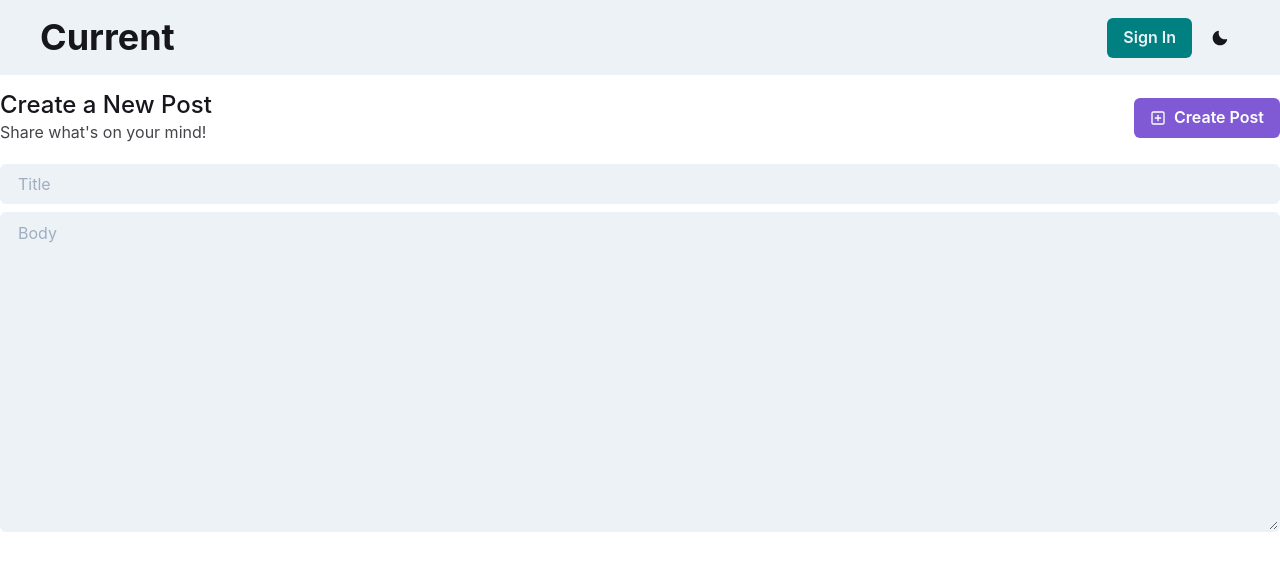
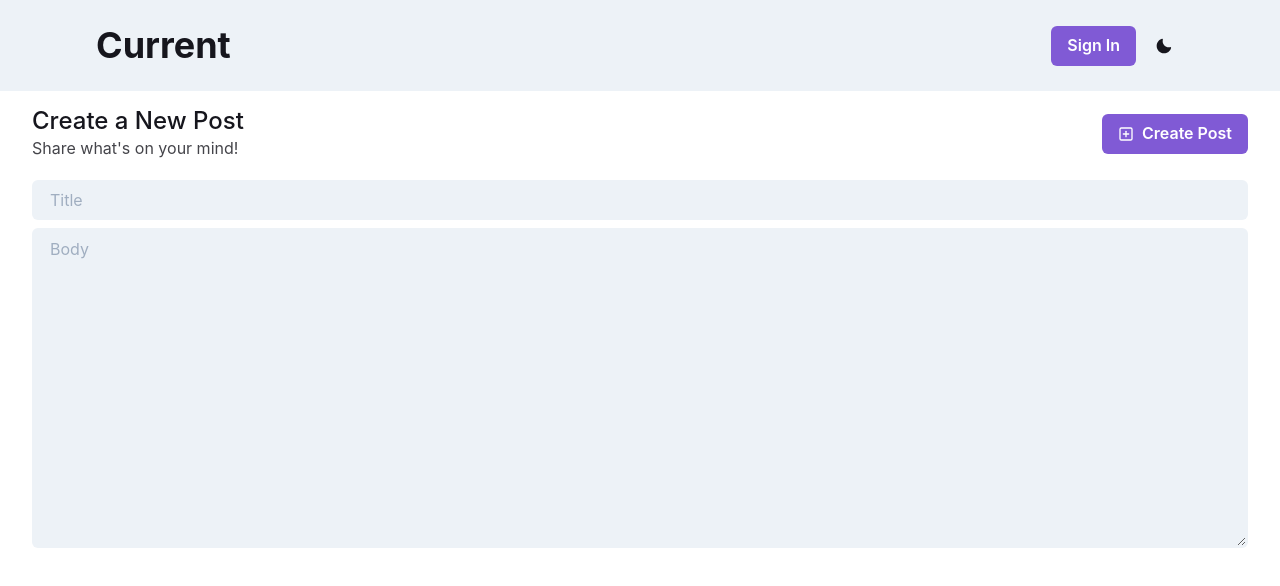
Before and after one commit to iDarkLightning/current, a Next.js app: page /create-post in a window 1280 px wide. Shown: the top 586 px of the page. Built offline with nearby package versions, Linux system fonts and the light colour scheme; no server answers.

Commit message:
revamp landing

```diff
--- a/src/components/Layout.tsx
+++ b/src/components/Layout.tsx
@@ -10,9 +10,9 @@ const Layout: React.FC<Props> = ({ children }) => {
       <Box position="sticky" top={0} zIndex={1} pb="2vh" overflow="hidden">
         <Nav />
       </Box>
-      <Box height="100%" overflowY="auto">
+      <Flex flexDir="column" gap="1.5rem" maxW="80rem" mx="auto" px="2rem">
         {children}
-      </Box>
+      </Flex>
     </>
   );
 };
--- a/src/components/Nav.tsx
+++ b/src/components/Nav.tsx
@@ -24,8 +24,14 @@ const Nav: React.FC<NavProps> = ({}) => {
   const textColor = useColorModeValue("black", "darkText");
 
   return (
-    <Flex py="2vh" px="5vh" bgColor={bgColor}>
-      <Flex justifyContent="space-between" maxW="80rem" w="100%" mx="auto">
+    <Flex py="1.5rem" px="4rem" bgColor={bgColor}>
+      <Flex
+        justifyContent="space-between"
+        maxW="80rem"
+        w="100%"
+        mx="auto"
+        px="2rem"
+      >
         <NextLink href="/">
           <Heading _hover={{ cursor: "pointer" }} color={textColor}>
             Current
@@ -37,15 +43,14 @@ const Nav: React.FC<NavProps> = ({}) => {
           )}
           <Button
             onClick={() => (!session ? signIn() : signOut())}
-            bgColor="teal"
-            color="gray.100"
-            _hover={{ bgColor: "teal.700" }}
+            colorScheme="purple"
           >
             {session ? "Sign Out" : "Sign In"}
           </Button>
           <IconButton
             aria-label="toggle-colour-mode"
             onClick={toggleColorMode}
+            colorScheme="gray"
             icon={showMoon ? <MoonIcon /> : <SunIcon />}
           />
         </HStack>
--- a/src/pages/create-post.tsx
+++ b/src/pages/create-post.tsx
@@ -1,14 +1,13 @@
 import { PlusSquareIcon } from "@chakra-ui/icons";
 import {
+  Box,
   Button,
   Flex,
   Heading,
   Input,
   Stack,
+  Text,
   Textarea,
-  Text,
-  useColorModeValue,
-  Box,
 } from "@chakra-ui/react";
 import axios from "axios";
 import { NextPage } from "next";
@@ -18,7 +17,6 @@ import Layout from "../components/Layout";
 
 const CreatePost: NextPage = () => {
   const router = useRouter();
-  const bgColor = useColorModeValue("gray.100", "dark.800");
   const [bodyValue, setBodyValue] = useState("");
   const [titleValue, setTitleValue] = useState("");
 
@@ -33,7 +31,7 @@ const CreatePost: NextPage = () => {
 
   return (
     <Layout>
-      <Stack spacing="1.25rem" maxW="80rem" mx="auto">
+      <Stack spacing="1.25rem" maxW="80rem" mx="auto" w="100%">
         <Flex alignItems="center" justifyContent="space-between">
           <Box>
             <Heading fontWeight="medium" fontSize="1.5rem">
--- a/src/theme.ts
+++ b/src/theme.ts
@@ -17,8 +17,8 @@ const theme = extendTheme({
       500: "#404F64",
       600: "#323D4D",
       700: "#242C37",
-      800: "#151A21",
-      900: "#0B0E11",
+      800: "#161616",
+      900: "#111",
     },
     accent: "#3EB78C",
     darkText: "#DEE3EA",
```
Also changed, not shown: src/components/CreatePost.tsx (+8 -27 lines), src/pages/index.tsx (+10 -10 lines).
